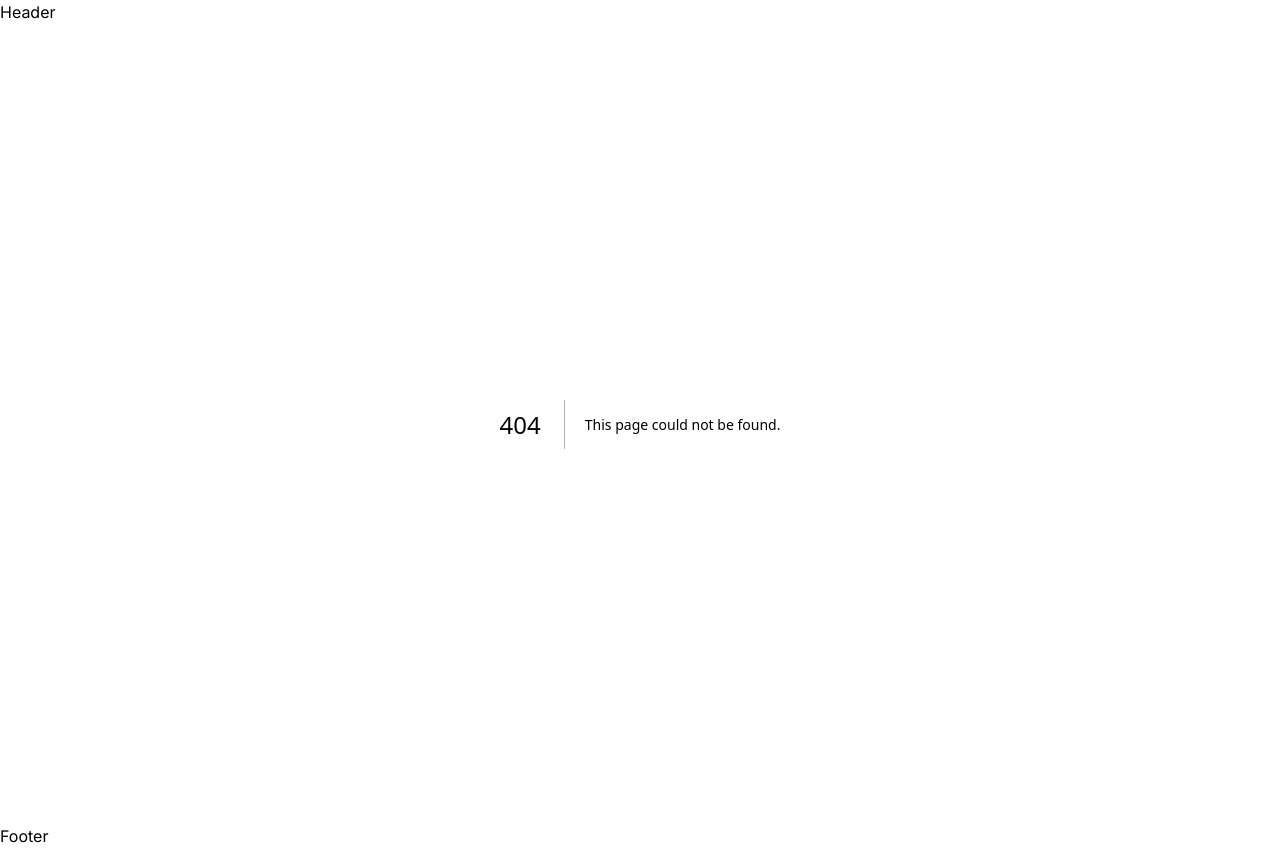
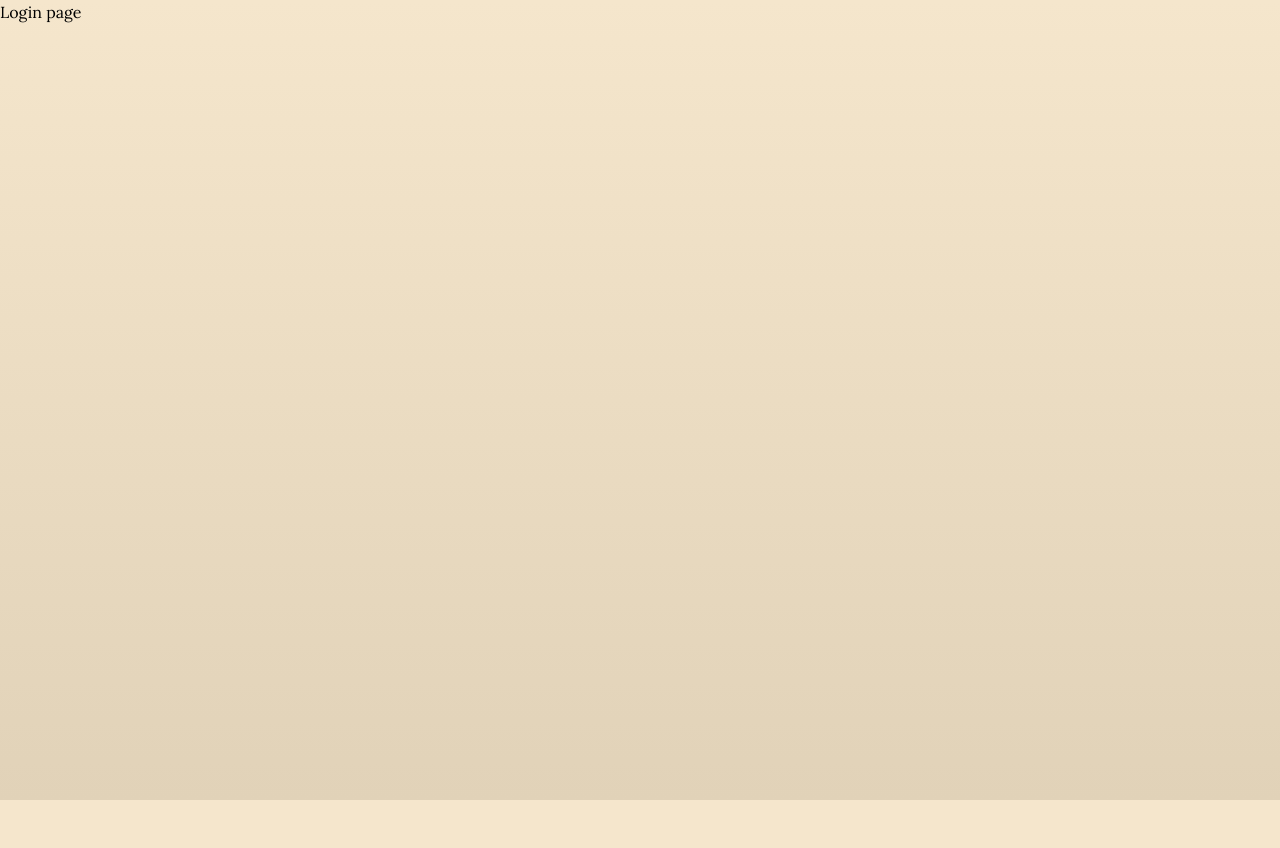
Before and after one commit to erictatchell/WineWhisperer, a Next.js app: page /authentication/login in a window 1280 px wide. Before the commit this address had no page. After the commit the page ends 800 px from the top, so only its background shows below. Built offline with nearby package versions, Linux system fonts and the light colour scheme.

Commit message:
App skeleton is up. Initial routes are complete. Header/footer complete.

```diff
--- a/src/app/about/loading.tsx
+++ /dev/null
@@ -1,7 +0,0 @@
-export default function Loading() {
-    return (
-        <div>
-            <h1>Loading...</h1>
-        </div>
-    )
-}
--- a/src/app/about/page.tsx
+++ /dev/null
@@ -1,8 +0,0 @@
-export default function About() {
-    return (
-        <div>
-            <h1>About page</h1>
-            <a href="/">Home Page</a>
-        </div>
-    )
-}
--- /dev/null
+++ b/src/app/authentication/login/page.tsx
@@ -0,0 +1,5 @@
+export default function Login() {
+    return (
+        <h1>Login page</h1>
+    )
+}
--- /dev/null
+++ b/src/app/authentication/signup/page.tsx
@@ -0,0 +1,5 @@
+export default function SignUp() {
+    return (
+        <h1>Sign up page</h1>
+    )
+}
--- a/src/app/globals.css
+++ b/src/app/globals.css
@@ -4,15 +4,15 @@
 
 :root {
   --foreground-rgb: 0, 0, 0;
-  --background-start-rgb: 214, 219, 220;
-  --background-end-rgb: 255, 255, 255;
+    --background-start-rgb: 245, 230, 204;
+    --background-end-rgb: 225, 210, 184;
 }
 
 @media (prefers-color-scheme: dark) {
   :root {
-    --foreground-rgb: 255, 255, 255;
-    --background-start-rgb: 0, 0, 0;
-    --background-end-rgb: 0, 0, 0;
+    --foreground-rgb: 0, 0, 0;
+    --background-start-rgb: 245, 230, 204;
+    --background-end-rgb: 215, 200, 174;
   }
 }
 
--- a/src/app/layout.tsx
+++ b/src/app/layout.tsx
@@ -1,8 +1,8 @@
 import './globals.css'
 
-import { Inter } from 'next/font/google'
+import { Lora } from 'next/font/google'
 
-const inter = Inter({ subsets: ['latin'] })
+const lora = Lora({ subsets: ['latin'] })
 
 export const metadata = {
   title: 'WineWhisperer',
@@ -16,10 +16,10 @@ export default function RootLayout({
 }) {
   return (
     <html lang="en">
-      <body className={inter.className}>
-        <h1>Header</h1>
+      <body className={`flex flex-col min-h-screen ${lora.className}`}>
+        <div></div>
         {children}
-        <h1>Footer</h1>
+        <div></div>
       </body>
     </html>
   )
--- /dev/null
+++ b/src/app/main/layout.tsx
@@ -0,0 +1,40 @@
+import './globals.css'
+
+import { Lora } from 'next/font/google'
+
+const lora = Lora({ subsets: ['latin'] })
+
+export const metadata = {
+  title: 'WineWhisperer',
+  description: 'Discover your next favourite wine',
+}
+
+export default function RootLayout({
+  children,
+}: {
+  children: React.ReactNode
+}) {
+  return (
+    <html lang="en">
+      <body className={`flex flex-col min-h-screen ${lora.className}`}>
+        <nav className="bg-white dark:bg-brendan sticky w-full z-20 top-0 left-0 border-b border-gray-200 dark:border-gray-600">
+          <div className="max-w-screen-xl flex flex-wrap items-center justify-between mx-auto p-4">
+            <a href="/" className="flex items-center">
+              <img src="./logo.png" className="h-8 mr-3" alt="WW Logo" />
+              <span className="self-center text-2xl font-semibold whitespace-nowrap dark:text-white"></span>
+            </a>
+            <div className="flex md:order-2">
+              <button type="button" className="text-white bg-blue-700 hover:bg-blue-800 focus:ring-4 focus:outline-none focus:ring-blue-300 font-medium rounded-lg text-sm px-4 py-2 text-center mr-3 md:mr-0 dark:bg-blue-600 dark:hover:bg-blue-700 dark:focus:ring-blue-800">Get started</button>
+              <button data-collapse-toggle="navbar-sticky" type="button" className="inline-flex items-center p-2 text-sm text-gray-500 rounded-lg md:hidden hover:bg-gray-100 focus:outline-none focus:ring-2 focus:ring-gray-200 dark:text-gray-400 dark:hover:bg-gray-700 dark:focus:ring-gray-600" aria-controls="navbar-sticky" aria-expanded="false">
+                <span className="sr-only">Open main menu</span>
+                <svg className="w-6 h-6" aria-hidden="true" fill="currentColor" viewBox="0 0 20 20" xmlns="http://www.w3.org/2000/svg"><path fill-rule="evenodd" d="M3 5a1 1 0 011-1h12a1 1 0 110 2H4a1 1 0 01-1-1zM3 10a1 1 0 011-1h12a1 1 0 110 2H4a1 1 0 01-1-1zM3 15a1 1 0 011-1h12a1 1 0 110 2H4a1 1 0 01-1-1z" clip-rule="evenodd"></path></svg>
+              </button>
+            </div>
+          </div>
+        </nav>
+        {children}
+        <footer className="mt-auto">Footer</footer>
+      </body>
+    </html>
+  )
+}
--- a/src/app/page.tsx
+++ b/src/app/page.tsx
@@ -6,7 +6,7 @@ const inter = Inter({ subsets: ['latin'] })
 export default function Home() {
   return (
     <main>
-      <h1 className='text-lg py-2 m-4'>WineWhisperer</h1>
+      <h1 className='text-lg'>WineWhisperer</h1>
       <a href="/about">About Page</a>
     </main>
   )
--- a/tailwind.config.js
+++ b/tailwind.config.js
@@ -6,12 +6,26 @@ module.exports = {
     './src/app/**/*.{js,ts,jsx,tsx,mdx}',
   ],
   theme: {
+
     extend: {
       backgroundImage: {
         'gradient-radial': 'radial-gradient(var(--tw-gradient-stops))',
         'gradient-conic':
           'conic-gradient(from 180deg at 50% 50%, var(--tw-gradient-stops))',
       },
+      colors: {
+        transparent: 'transparent',
+        current: 'currentColor',
+        'brendan': '#8B3A62',
+        'white': '#ffffff',
+        'purple': '#3f3cbb',
+        'midnight': '#121063',
+        'metal': '#565584',
+        'tahiti': '#3ab7bf',
+        'silver': '#ecebff',
+        'bubble-gum': '#ff77e9',
+        'bermuda': '#78dcca',
+      }
     },
   },
   plugins: [],
```
Also changed, not shown: public/logo.png (added).
